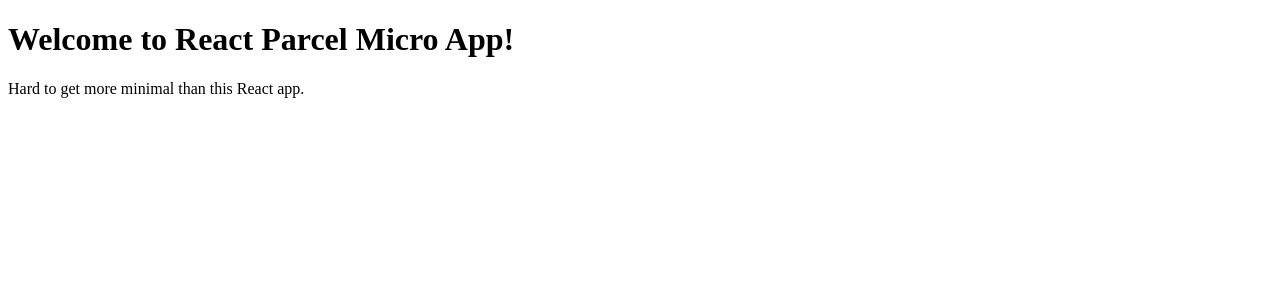
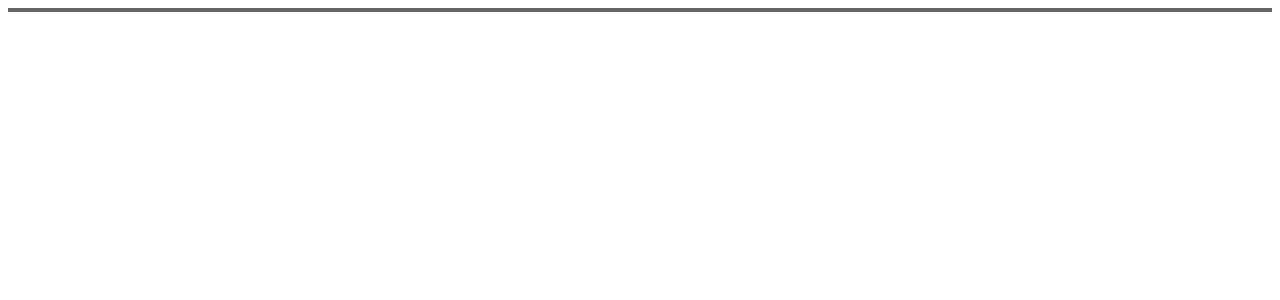
Before and after one commit to aalvinlin/polynomial-rational-cfu, a React (Vite) app: page / in a window 1280 px wide. Shown: the top 300 px of the page. Built offline with nearby package versions, Linux system fonts and the light colour scheme.

Commit message:
add Grid component

```diff
--- a/index.html
+++ b/index.html
@@ -1,7 +1,7 @@
 <!DOCTYPE html>
 <html>
   <head>
-    <title>React Parcel Micro App</title>
+    <title>Polynomial and Rational Expressions CFU</title>
   </head>
   <body>
     <div id="root"></div>
--- a/src/App.js
+++ b/src/App.js
@@ -1,8 +1,13 @@
 import React from "react";
 
-export default () => (
-  <>
-    <h1>Welcome to React Parcel Micro App!</h1>
-    <p>Hard to get more minimal than this React app.</p>
-  </>
-);
+import Grid from "./components/Grid";
+
+const App = () => {
+  return (
+    <>
+      <Grid />
+    </>
+  );
+}
+
+export default App;
--- /dev/null
+++ b/src/components/Grid.js
@@ -0,0 +1,14 @@
+import React from "react";
+
+const Grid = () => {
+
+    const horizontalGridLine = <path d="M 0,0 L 800,0" fill="none" stroke="#666666" strokeWidth="5" />;
+
+    return (
+        <svg viewBox="0 0 800 800">
+            {horizontalGridLine}
+        </svg>
+    )
+}
+
+export default Grid;
```
